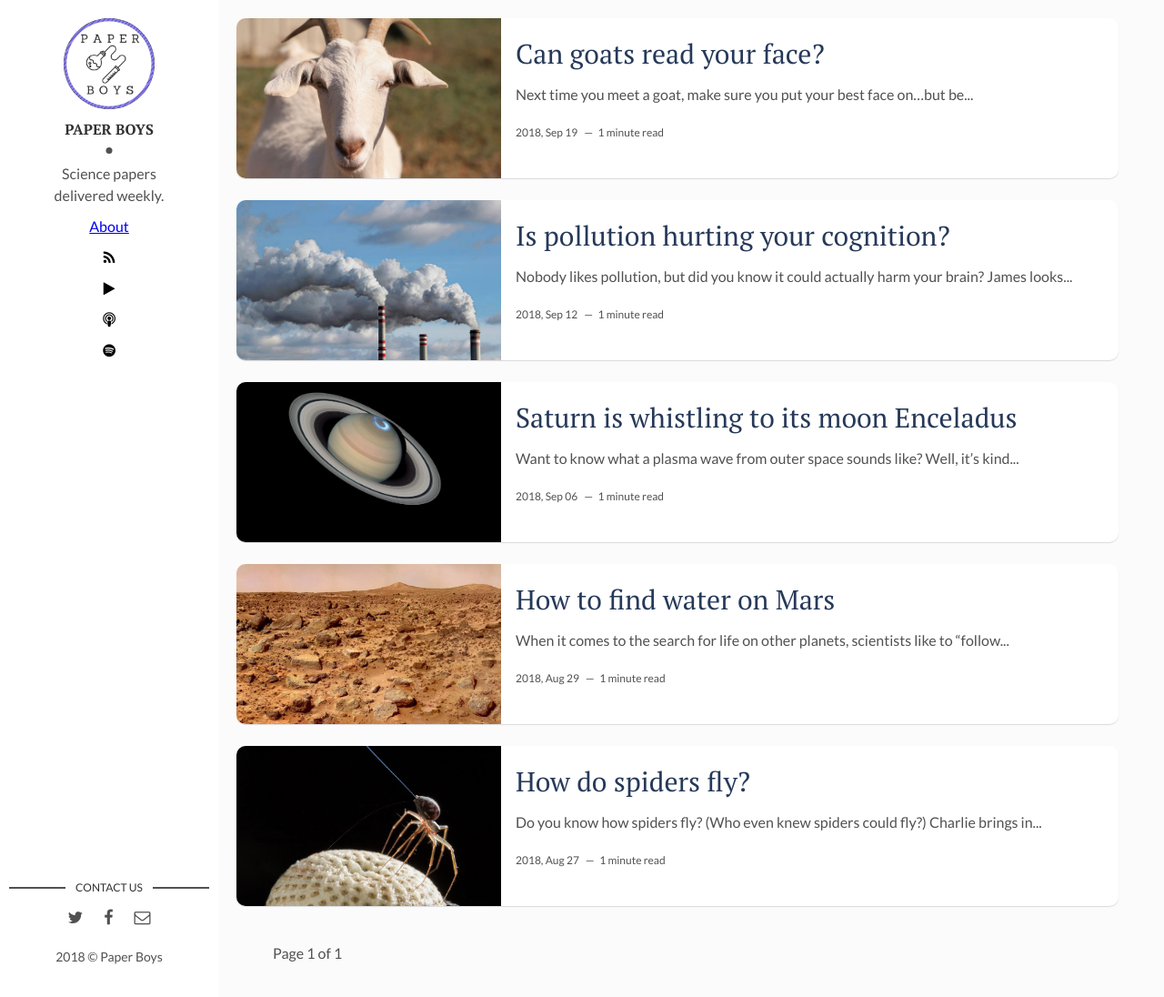
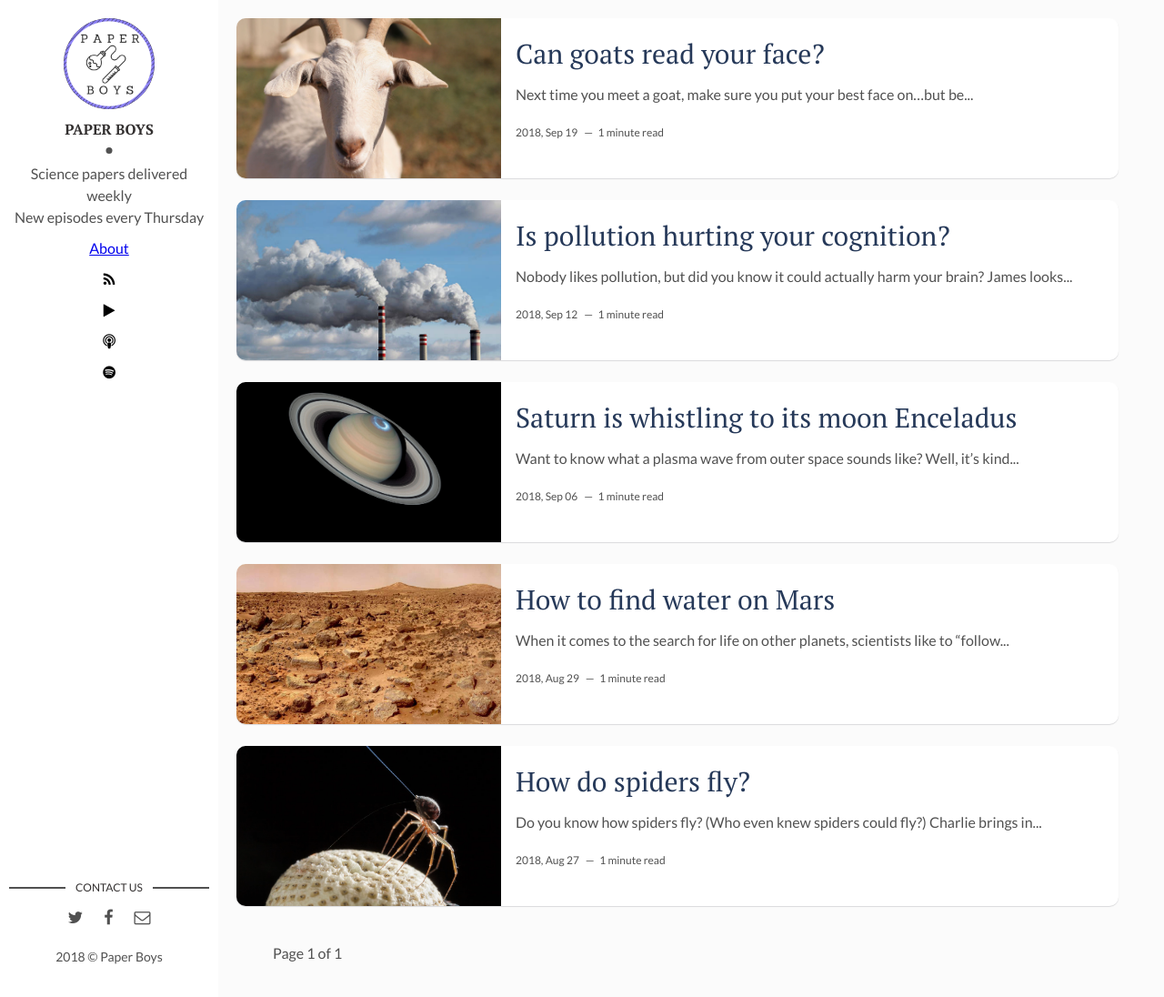
Before and after one commit to paperboyspodcast/paperboyspodcast.github.io, a Jekyll site: the page built from index.html, in a window 1280 px wide and 1096 px high. Shown: the whole window at 91% size. Built offline with Jekyll 4.4.1, drawn with Linux system fonts in a browser that asks for light colours; the list of posts is cut into pages by our own code.

Commit message:
Basic changes to some text

```diff
--- a/_config.yml
+++ b/_config.yml
@@ -1,5 +1,5 @@
 title: Paper Boys
-description: Paper Boys is a fun, interesting, enjoyable science podcast looking at the research behind popular news.
+description: Paper Boys is a science podcast that unravels the research papers behind the latest major headlines in science.
 permalink: ':title/'
 baseurl: ""#"/flexible-jekyll" # the subpath of your site, e.g. /blog
 url: "" # the base hostname & protocol for your site, e.g. http://example.com
@@ -8,7 +8,7 @@
 # Author Settings
 author: Paper Boys # add your name
 author-img: paperBoysLogo.png # add your photo
-about-author: Science papers <br> delivered weekly. # add description
+about-author: Science papers delivered weekly <br> New episodes every Thursday # add description
 social-twitter: paperboyspod # add your Twitter handle
 social-facebook: podcastpaperboys # add your Facebook handle
 #social-github: paperboyspodcast # add your Github handle
```
